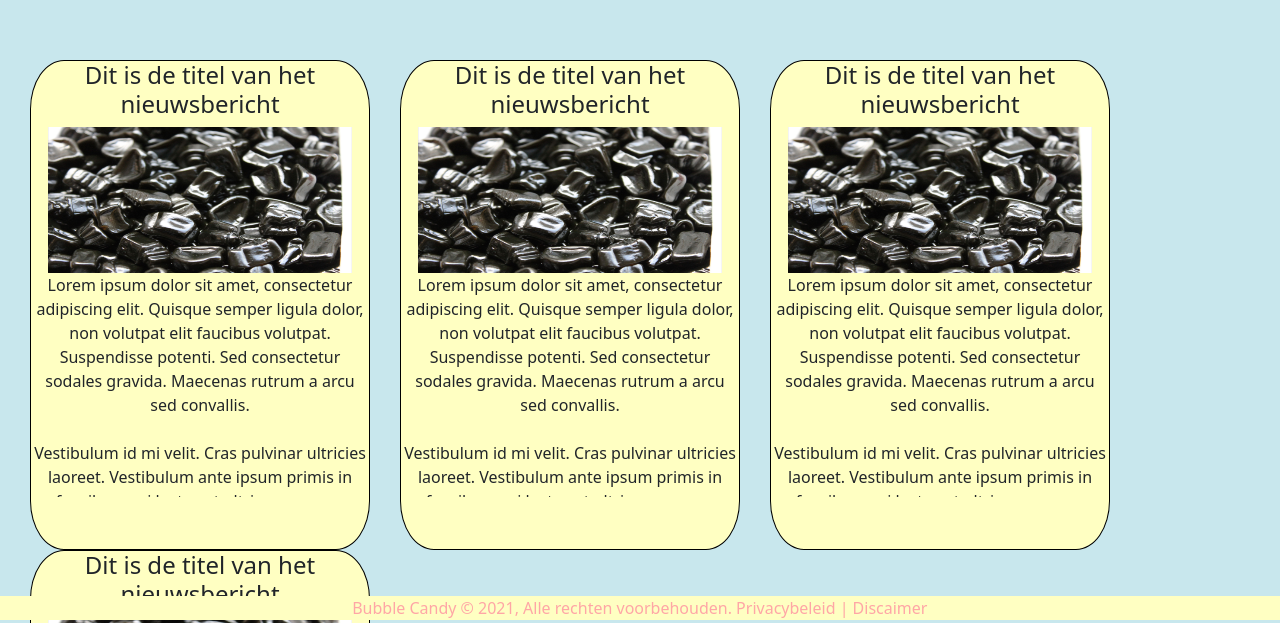
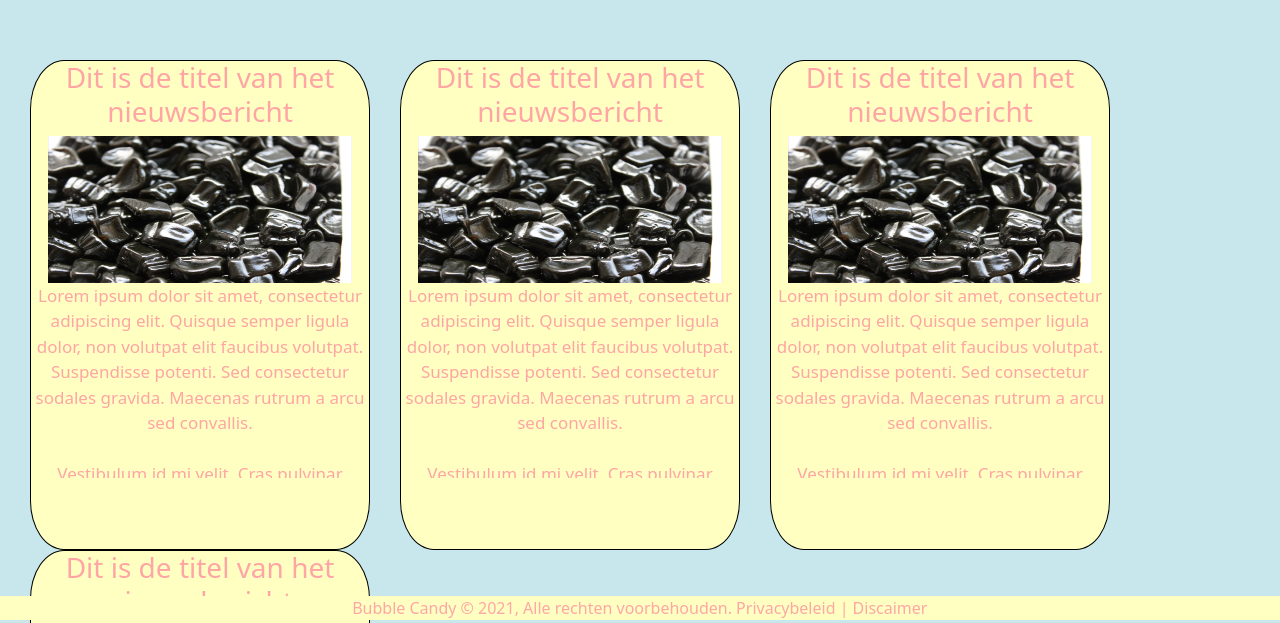
Before and after one commit to MennoEmmerik/front-end, a plain HTML site: page sites/nieuws.html in a window 1280 px wide. Shown: the part 180-803 px from the top of the page. Drawn offline with Linux system fonts and the light colour scheme; files that its build step writes are made by us from their sources; files whose address does not match are found by name.

Commit message:
Kleine aanpassingen in Blocks

```diff
--- a/customStyle/style.css
+++ b/customStyle/style.css
@@ -81,6 +81,8 @@ footer{
     border: 1px solid black;
     border-radius: 10%;
     text-align: center;
+    color: #FFA5A5;
+
 }
 .nieuws{
     position: absolute;
@@ -88,10 +90,11 @@ footer{
 }
 .bericht{
     position: relative;
-    height: 46%;
+    height: 40%;
     width: 100%;
     text-align: center;
     overflow-y: scroll;
+    font-size: 17px;
 }
 
 /* width */
--- a/sites/nieuws.html
+++ b/sites/nieuws.html
@@ -19,7 +19,7 @@
     <body>
         <section class="nieuws">
             <div class="nieuws-bericht">
-                <h4>Dit is de titel van het nieuwsbericht</h4>
+                <h3>Dit is de titel van het nieuwsbericht</h3>
                 <img src="../pictures/producten/drop.jpg" class="drop-nieuws">
                 <p class="bericht">
                     Lorem ipsum dolor sit amet, consectetur adipiscing elit.
@@ -38,7 +38,7 @@
                 </p>
             </div>
             <div class="nieuws-bericht">
-                <h4>Dit is de titel van het nieuwsbericht</h4>
+                <h3>Dit is de titel van het nieuwsbericht</h3>
                 <img src="../pictures/producten/drop.jpg" class="drop-nieuws">
                 <p class="bericht">
                     Lorem ipsum dolor sit amet, consectetur adipiscing elit.
@@ -57,7 +57,7 @@
                 </p>
             </div>
             <div class="nieuws-bericht">
-                <h4>Dit is de titel van het nieuwsbericht</h4>
+                <h3>Dit is de titel van het nieuwsbericht</h3>
                 <img src="../pictures/producten/drop.jpg" class="drop-nieuws">
                 <p class="bericht">
                     Lorem ipsum dolor sit amet, consectetur adipiscing elit.
@@ -76,7 +76,7 @@
                 </p>
             </div>
             <div class="nieuws-bericht">
-                <h4>Dit is de titel van het nieuwsbericht</h4>
+                <h3>Dit is de titel van het nieuwsbericht</h3>
                 <img src="../pictures/producten/drop.jpg" class="drop-nieuws">
                 <p class="bericht">
                     Lorem ipsum dolor sit amet, consectetur adipiscing elit.
```
